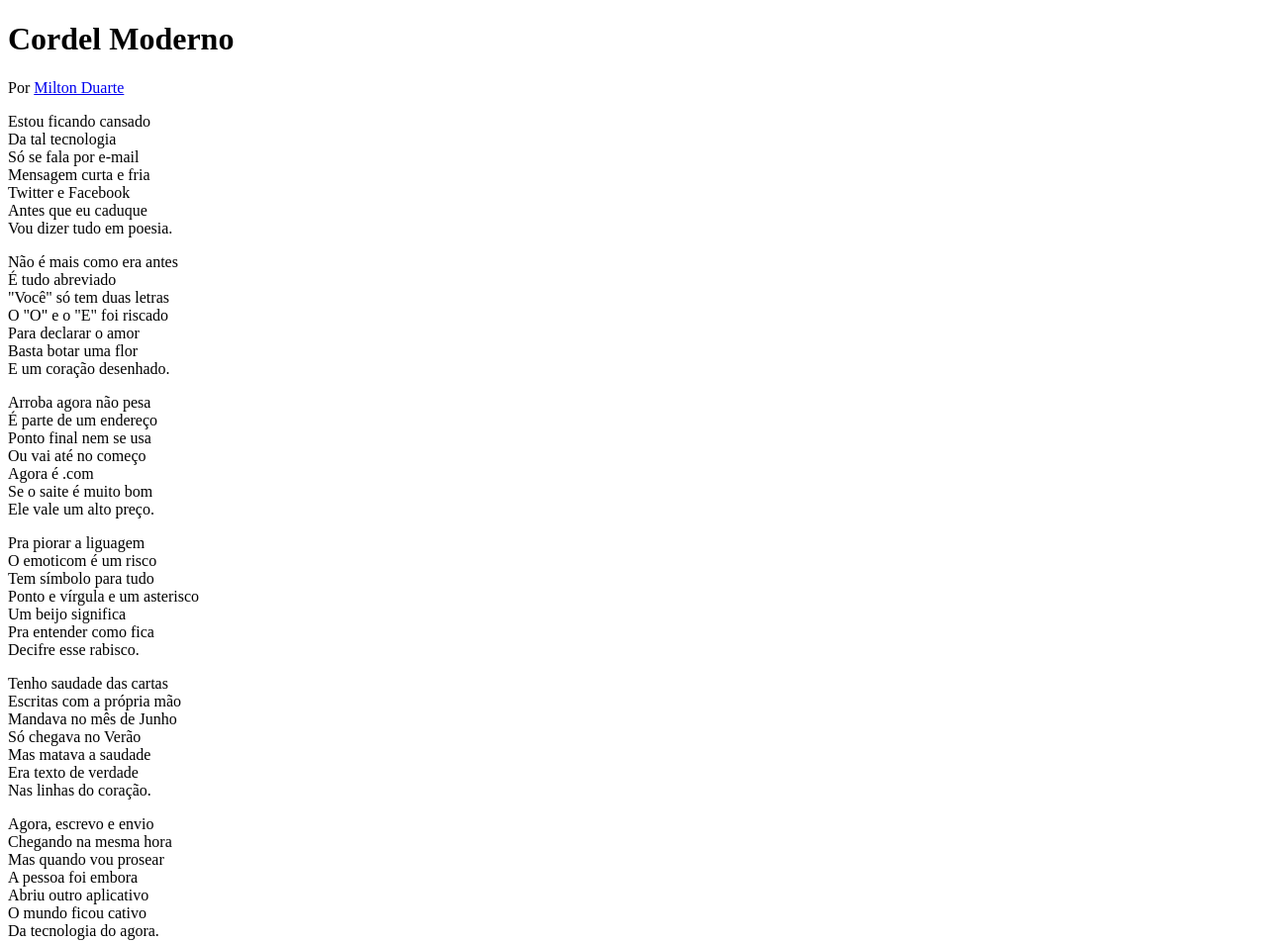
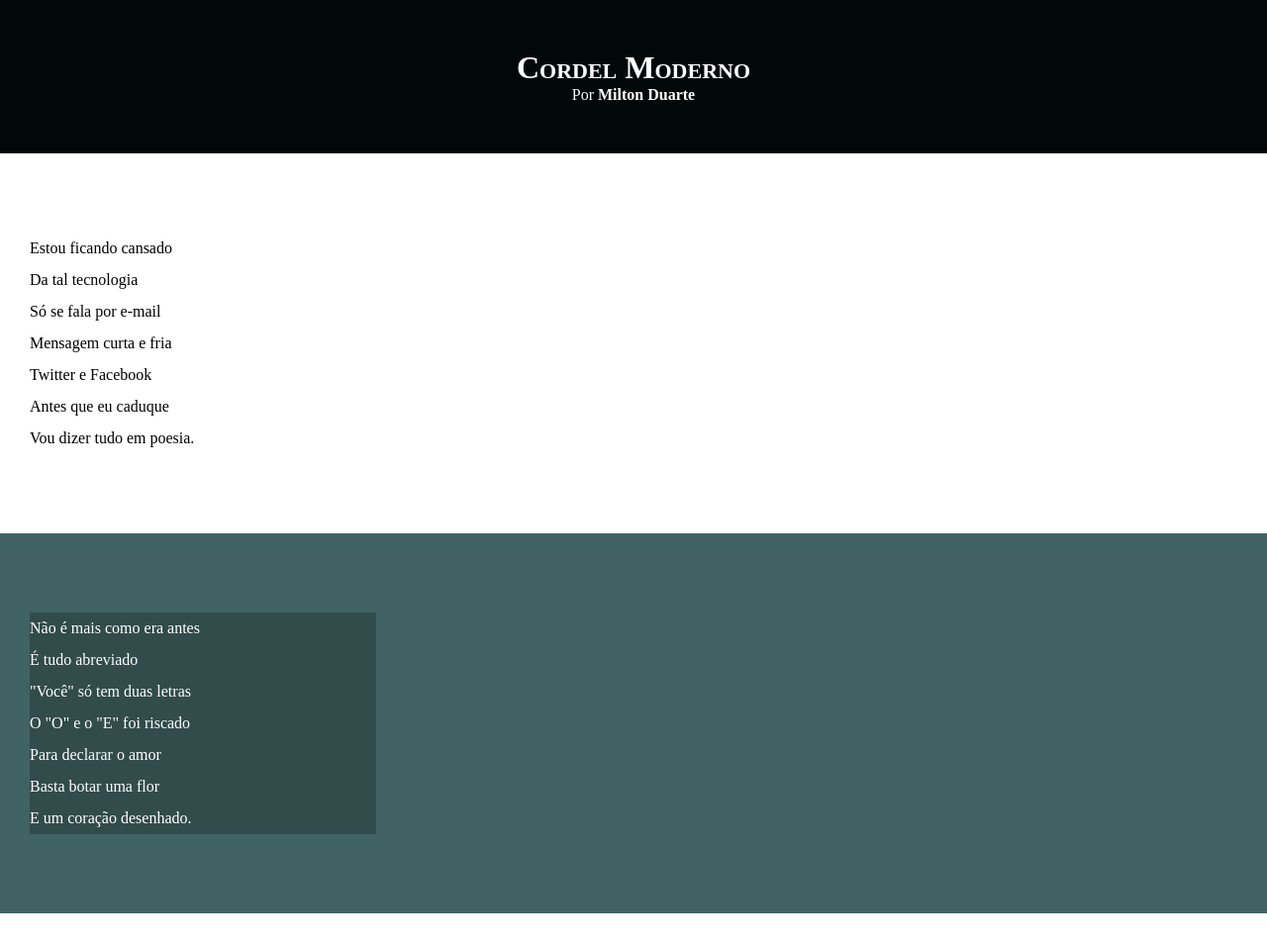
Before and after one commit to KarllaGo/html-css, a plain HTML site: page desafios/d012/index.html in a window 1280 px wide. Shown: the top 953 px of the page at 99% size. Drawn offline with Linux system fonts and the light colour scheme.

Commit message:
atualizei os estilos dos textos e blocos

```diff
--- a/desafios/d012/estilo/style.css
+++ b/desafios/d012/estilo/style.css
@@ -1 +1,65 @@
 @charset "UTF-8";
+
+*{
+    margin: 0px;
+    padding: 0px;
+}
+
+html, body {
+    background-color: rgb(158, 154, 154);
+    min-height: 100vh;
+}
+
+header {
+    background-color: #02070a;
+    color: white;
+    text-align: center;
+}
+
+header > h1 {
+    font-variant: small-caps;
+    padding-top: 50px;
+}
+
+header > p {
+    padding-bottom: 50px;
+}
+
+header a, footer a {
+    color: white;
+    font-weight: bolder;
+    text-decoration: none;
+}
+
+header a:hover, footer a:hover {
+    text-decoration: underline;
+}
+
+section {
+    line-height: 2em;
+    padding-bottom: 10vh;
+    padding-left: 30px;
+    padding-top: 10vh;
+}
+
+section.imagem {
+    background-color: rgb(65, 98, 99);
+    color: white;
+}
+
+section.imagem > p {
+    background-color: rgba(0, 0, 0, 0.24);
+    width: 350px;
+}
+
+section.normal {
+    background-color: white;
+    color: black;
+}
+
+footer {
+    background-color: #02070a;
+    color: white;
+    padding: 8px;
+    text-align: center;
+}
--- a/desafios/d012/index.html
+++ b/desafios/d012/index.html
@@ -14,7 +14,7 @@
 
     </header>
 
-    <section>
+    <section class="normal">
         <p>
             Estou ficando cansado <br>
             Da tal tecnologia <br>
@@ -26,7 +26,7 @@
         </p>
     </section>
 
-    <section>
+    <section class="imagem">
         <p>
             Não é mais como era antes <br>
             É tudo abreviado <br>
@@ -38,7 +38,7 @@
         </p>
     </section>
 
-    <section>
+    <section class="normal">
         <p>
             Arroba agora não pesa <br>
             É parte de um endereço <br>
@@ -60,7 +60,7 @@
         </p>
     </section>
 
-    <section>
+    <section class="imagem">
         <p>
             Tenho saudade das cartas <br>
             Escritas com a própria mão <br>
@@ -73,7 +73,7 @@
     </section>
 
 
-    <section>
+    <section class="normal">
         <p>
             Agora, escrevo e envio <br>
             Chegando na mesma hora <br>
```
